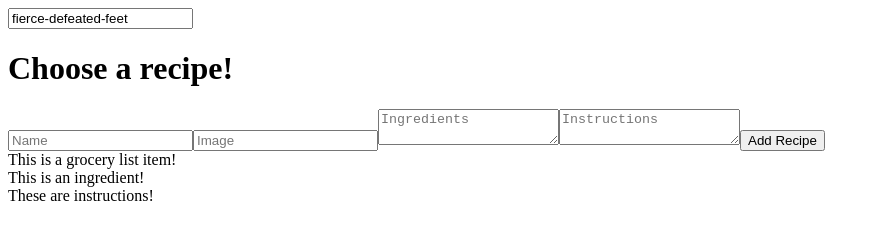
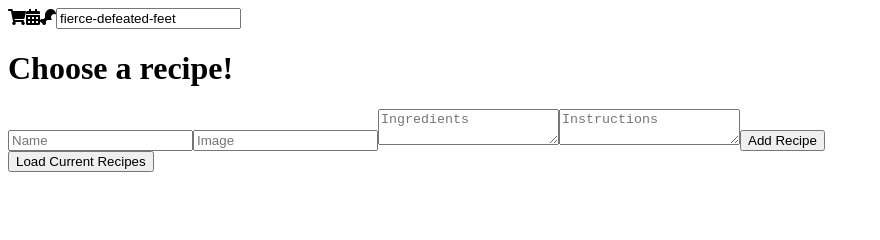
Before and after one commit to npkantelberg/Recipe, a React app: page / in a window 1280 px wide. Shown: the whole page, without its empty margins (0-880 px from the left). Built offline with nearby package versions, Linux system fonts and the light colour scheme.

Commit message:
Added some more files that may or may not be used and added very basic state functionality.

```diff
--- a/components/AddRecipeForm.js
+++ b/components/AddRecipeForm.js
@@ -18,7 +18,7 @@ class AddRecipeForm extends React.Component{
 
     const recipe ={
       name: this.nameRef.current.value,
-      image: this.nameRef.current.value,
+      image: this.imageRef.current.value,
       ingredients: this.ingredientsRef.current.value,
       instructions: this.instructionsRef.current.value
     }
--- a/components/App.js
+++ b/components/App.js
@@ -1,17 +1,17 @@
 import React from 'react';
 import Recipes from './Recipes';
 import GroceryList from './GroceryList';
-import Ingredients from './ingredients';
+import Ingredients from './Ingredients';
 import Instructions from './Instructions';
 import Search from './Search';
-
+import currentRecipes from '../current-recipes';
+import Recipe from './Recipe';
 
 class App extends React.Component{
 
   state = {
     recipes: {}
   };
-
   addRecipe = (recipe) => {
     const recipes = {...this.state.recipes};
 
@@ -20,16 +20,24 @@ class App extends React.Component{
     this.setState({
       recipes: recipes
     });
+
+    console.log(recipes);
+  }
+  loadCurrentRecipes = (e) => {
+    this.setState({
+      recipes: currentRecipes
+    })
   }
 
   render(){
     return(
       <div className="react-wrapper">
+        <i className="fas fa-shopping-cart"></i>
+        <i className="fas fa-calendar-alt"></i>
+        <i className="fas fa-drumstick-bite"></i>
         <Search></Search>
-        <Recipes addRecipe={this.addRecipe} heading="Choose a recipe!"></Recipes>
-        <GroceryList></GroceryList>
-        <Ingredients></Ingredients>
-        <Instructions></Instructions>
+        <Recipes loadCurrentRecipes={this.loadCurrentRecipes} addRecipe={this.addRecipe} heading="Choose a recipe!"></Recipes>
+        {Object.keys(this.state.recipes).map(key => <Recipe details={this.state.recipes[key]}></Recipe>)}
       </div>
     )
   }
--- a/components/GroceryList.js
+++ b/components/GroceryList.js
@@ -1,11 +1,11 @@
 import React from 'react';
-import Recipes from './Recipes';
+import Ingredients from './Ingredients';
 
 class GroceryList extends React.Component{
   render(){
     return(
       <div className="grocery-list-item">
-        This is a grocery list item!
+        <Ingredients></Ingredients>
       </div>
     )
   }
--- /dev/null
+++ b/components/MealPlan.js
@@ -0,0 +1,14 @@
+import React from 'react';
+import Recipes from './Recipes';
+
+class MealPlan extends React.Component{
+  render(){
+    return(
+      <div className="meal-plan-wrapper">
+        <Recipes></Recipes>
+      </div>
+    )
+  }
+}
+
+export default MealPlan;
--- /dev/null
+++ b/components/Recipe.js
@@ -0,0 +1,23 @@
+import React from 'react';
+
+class Recipe extends React.Component{
+  render(){
+    const name = this.props.details.name;
+    const image = this.props.details.image;
+    const instructions = this.props.details.instructions;
+    const ingredients = this.props.details.ingredients;
+
+    return(
+      <div className="recipe-wrapper">
+        <h2 className="recipe-name">{name}</h2>
+        <img src={image} alt={name}/>
+        <h4>Ingredients</h4>
+        <p className="ingredients-list">{ingredients}</p>
+        <h4>Instructions</h4>
+        <p className="instructions">{instructions}</p>
+      </div>
+    )
+  }
+}
+
+export default Recipe;
--- a/components/Recipes.js
+++ b/components/Recipes.js
@@ -1,14 +1,5 @@
 import React from 'react';
 import AddRecipeForm from './AddRecipeForm';
-
-// example of a stateless functional component
-// const Recipes = (props) => {
-//   return(
-//     <div className="recipe">
-//       <h1>{props.heading}</h1>
-//     </div>
-//   )
-// }
 
 class Recipes extends React.Component{
   render(){
@@ -16,6 +7,7 @@ class Recipes extends React.Component{
       <div className="recipe">
         <h1>{this.props.heading}</h1>
         <AddRecipeForm addRecipe={this.props.addRecipe}></AddRecipeForm>
+        <button onClick={this.props.loadCurrentRecipes}>Load Current Recipes</button>
       </div>
     )
   }
--- a/components/Router.js
+++ b/components/Router.js
@@ -3,12 +3,14 @@ import { BrowserRouter, Route, Switch } from 'react-router-dom';
 import App from './App';
 import GroceryList from './GroceryList';
 import NotFound from './NotFound';
+import MealPlan from './MealPlan';
 
 const Router = () => (
   <BrowserRouter>
     <Switch>
       <Route exact path="/" component={App}></Route>
       <Route exact path="/grocerylist" component={GroceryList}></Route>
+      <Route exact path="/mealplan" component={MealPlan}></Route>
       <Route component={NotFound}></Route>
     </Switch>
   </BrowserRouter>
--- /dev/null
+++ b/current-recipes.js
@@ -0,0 +1,17 @@
+// This is just some sample data so you don't have to think of your own!
+const recipes = {
+  recipe1: {
+    name: "Chicken Alfredo",
+    image: "./public/images/Homemade-Chicken-Fettuccine-Alfredo-10.jpg",
+    instructions: "1.) Bring a large pot of water to a boil, and salt generously. Add the pasta and cook according to package directions until al dente (tender but still slightly firm). Drain and toss with a splash of oil. 2.) Meanwhile, slice the chicken into 1/4-inch-thick strips, and lay them on a plate or a sheet of waxed paper. Season with salt and pepper. 3.) Heat a large skillet over medium heat. Add 2 tablespoons of the butter. When the butter melts, raise the heat to medium-high and add the chicken in 1 layer. Cook, without moving the pieces, until the underside has browned, 1 to 2 minutes. Flip the pieces, and cook until browned and cooked through, 2 to 3 minutes more. Transfer the chicken to a medium bowl. 4.) Reduce the heat to medium. Add the remaining 6 tablespoons butter. Scrape the bottom of the skillet with a wooden spoon to release any browned bits. When the butter has mostly melted, whisk in the cream and nutmeg and bring to a simmer, then cook for 2 minutes. Lower the heat to keep the sauce just warm. 5.) Whisk the Parmigiano-Reggiano into the sauce. Add the chicken and cooked pasta and toss well. Season with salt and pepper. Serve hot in heated bowls.",
+    ingredients: "Kosher salt and freshly ground black pepper - 12 ounces fettuccine - Olive oil, for tossing - 12 ounces boneless, skinless chicken breast (about 2) - 1 stick (8 tablespoons) unsalted butter - 2 cups heavy cream - 2 pinches freshly grated nutmeg - 1 1/2 cups freshly grated Parmigiano-Reggiano"
+  },
+  recipe2: {
+    name: "Garlic Butter Baked Salmon",
+    image: "./public/images/Sheet-Pan-Salmon-1.jpg",
+    instructions: "1.) Heat oven to 400°F | 200°C. On a large rimmed baking sheet, toss together potatoes with the oil, 1/2 tablespoon of garlic, 1/2 teaspoon salt, and 1/4 teaspoon pepper. Spread out in an even layer and roast for 15 minutes until they're just starting to soften and brown. 2.) Push potatoes to one side of the sheet pan and arrange salmon down the centre. Rub salmon evenly with 1 1/2 tablespoons of the minced garlic and 2 tablespoons of parsley. Add the asparagus to the other side of the pan. 3.) Combine 1/4 cup of lemon juice and 1/4 cup of the melted butter together and pour the mixture over the salmon and asparagus. Season everything with the remaining salt and pepper. 4.) Return to oven and continue baking until the potatoes are golden and fork-tender and the salmon is opaque throughout, (about 10 minutes). Optional: broil in the last 2 minutes for charred edges. 5.) Meanwhile, in a small bowl, combine the remaining butter, garlic and lemon juice with the wine (or chicken stock). Serve with the salmon, veggies and lemon slices!",
+    ingredients: "1 pound (500 g) fingerling potatoes, halved (or Yukon golds or halved white/red baby potatoes) - 2 tablespoons olive oil - 1 1/2 teaspoons salt, divided - 1/2 teaspoon cracked black pepper, divided - 4 (6 oz | 170 g) skinless salmon fillets - 2 1/2 tablespoons minced garlic, divided - 2 tablespoons fresh chopped parsley - 1/3 cup freshly squeezed lemon juice - 1/2 cup melted unsalted butter - 3 bunches asparagus, (18 spears, woody ends removed) - 2 tablespoons dry white wine (substitute with 1/4 cup low-sodium chicken broth) - 1 lemon sliced to garnish"
+  },
+};
+
+export default recipes;
--- a/index.html
+++ b/index.html
@@ -4,6 +4,7 @@
 <head>
   <script type="module/text/jsx" src="./index.js"></script>
   <link rel="stylesheet" href="./styles/styles.css">
+  <link rel="stylesheet" href="https://cdnjs.cloudflare.com/ajax/libs/font-awesome/5.15.1/css/all.min.css" />
   <meta charset="utf-8">
   <meta name="viewport" content="width=device-width, initial-scale=1">
   <title>Recipe Website</title>
```
Also changed, not shown: styles/styles.scss (+20 -0 lines), public/images/Homemade-Chicken-Fettuccine-Alfredo-10.jpeg (added), public/images/Homemade-Chicken-Fettuccine-Alfredo-10.jpg (added), public/images/Sheet-Pan-Salmon-1.jpg (added), styles/styles.css.
